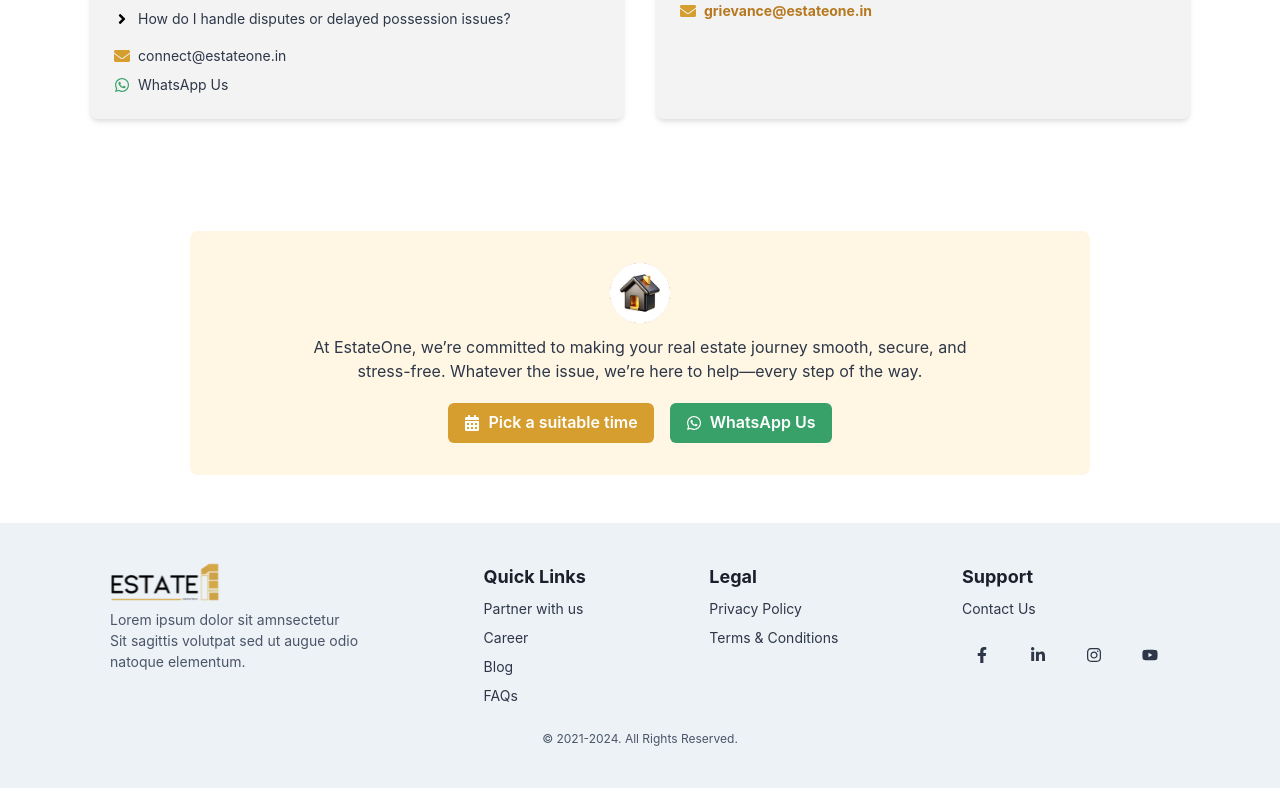
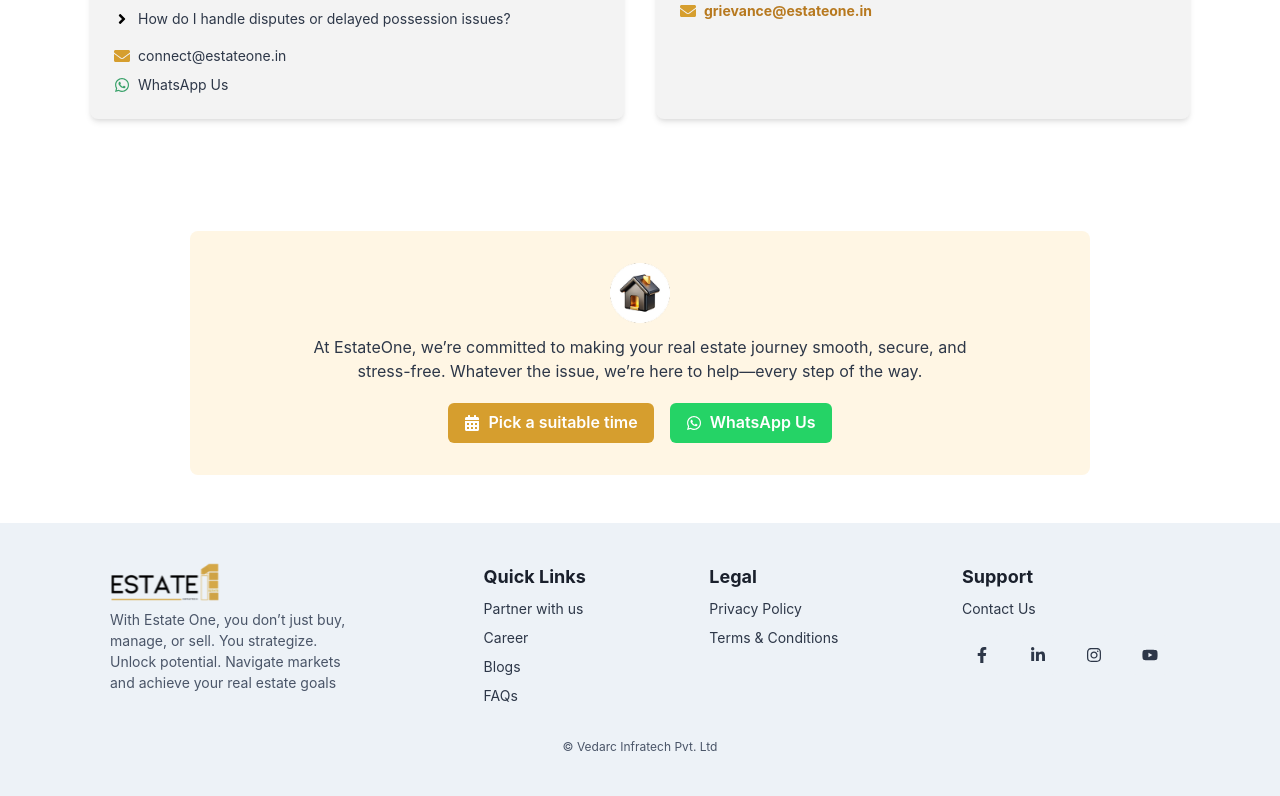
Before and after one commit to Ahsan-26/estate-frontend, a React (Create React App) app: page /contact in a window 1280 px wide. Shown: the part 1964-2760 px from the top of the page. Built offline with nearby package versions, Linux system fonts and the light colour scheme.

Commit message:
Added navigation in footer

```diff
--- a/src/components/Buttons.js
+++ b/src/components/Buttons.js
@@ -47,7 +47,7 @@ export const SecondaryButton = ({ text }) => {
       color="white"
       bg="#25D366"
       _hover={{ bg: "#1EBE5D" }}  // ✅ Slightly darker green on hover
-      rightIcon={<FaWhatsapp />}  // ✅ Changed icon
+      leftIcon={<FaWhatsapp />}  // ✅ Changed icon
       px={6}
       onClick={() => window.location.href = whatsappUrl}
     >
--- a/src/components/Contact/ContactHelp.js
+++ b/src/components/Contact/ContactHelp.js
@@ -38,9 +38,9 @@ const ContactHelp = () => {
           </Button>
           <Button
             leftIcon={<FaWhatsapp />}
-            bg="green.500"
-            color="white"
-            _hover={{ bg: "green.600" }}
+            colorScheme="#1EBE5D" bg="#25D366"
+            // color="white"
+            _hover={{ bg: "green.500" }}
             size="md"
             onClick={() => window.open("https://wa.me/919548056061", "_blank")} // Open WhatsApp
           >
--- a/src/components/Footer.js
+++ b/src/components/Footer.js
@@ -1,6 +1,11 @@
 import React from "react";
 import { Box, Flex, Text, Link, VStack, HStack, IconButton } from "@chakra-ui/react";
 import { FaFacebookF, FaLinkedinIn, FaInstagram, FaYoutube } from "react-icons/fa";
+import { Link as RouterLink } from "react-router-dom";
+import Partner from "../pages/Partner.js";
+import Career from "../pages/Career.js";
+import Blog from "../pages/Blog.js";
+import Faqs from "./Faqs.js";
 
 const Footer = () => {
   return (
@@ -21,17 +26,50 @@ const Footer = () => {
           style={{ width: "110px", height: "38px", marginBottom: "8px" }}
         />
           <Text fontSize="sm" color="gray.600" mt={2}>
-            Lorem ipsum dolor sit amnsectetur Sit sagittis volutpat sed ut augue odio natoque elementum.
-          </Text>
+          With Estate One, you don’t just buy, manage, or sell. You strategize. Unlock potential.
+          Navigate markets and achieve your real estate goals          </Text>
         </Box>
 
         {/* Quick Links */}
         <VStack align="flex-start" spacing={2}>
           <Text fontSize="lg" fontWeight="bold">Quick Links</Text>
-          <Link href="#" fontSize="sm" color="gray.700" _hover={{ textDecoration: "underline" }}>Partner with us</Link>
-          <Link href="#" fontSize="sm" color="gray.700" _hover={{ textDecoration: "underline" }}>Career</Link>
-          <Link href="#" fontSize="sm" color="gray.700" _hover={{ textDecoration: "underline" }}>Blog</Link>
-          <Link href="#" fontSize="sm" color="gray.700" _hover={{ textDecoration: "underline" }}>FAQs</Link>
+          <Link
+  as={RouterLink}
+  to="/partner"
+  fontSize="sm"
+  color="gray.700"
+  _hover={{ textDecoration: "underline" }}
+>
+  Partner with us
+</Link>
+
+         <Link
+as={RouterLink}
+  to="/Career"
+  fontSize="sm"
+  color="gray.700"
+  _hover={{ textDecoration: "underline" }}
+>
+  Career
+</Link>
+<Link
+as={RouterLink}
+  to="/Blog"
+  fontSize="sm"
+  color="gray.700"
+  _hover={{ textDecoration: "underline" }}
+>
+  Blogs
+</Link>
+<Link
+as={RouterLink}
+  to="/Faqs"
+  fontSize="sm"
+  color="gray.700"
+  _hover={{ textDecoration: "underline" }}
+>
+  FAQs
+</Link>
         </VStack>
 
         {/* Legal */}
@@ -55,9 +93,10 @@ const Footer = () => {
       </Flex>
 
       {/* Footer Bottom */}
-      <Text fontSize="xs" color="gray.600" mt={6}>
-        © 2021-2024. All Rights Reserved.
+      <Text fontSize="xs" color="gray.600" mt={8}>
+      © Vedarc Infratech Pvt. Ltd
       </Text>
+
     </Box>
   );
 };
```
